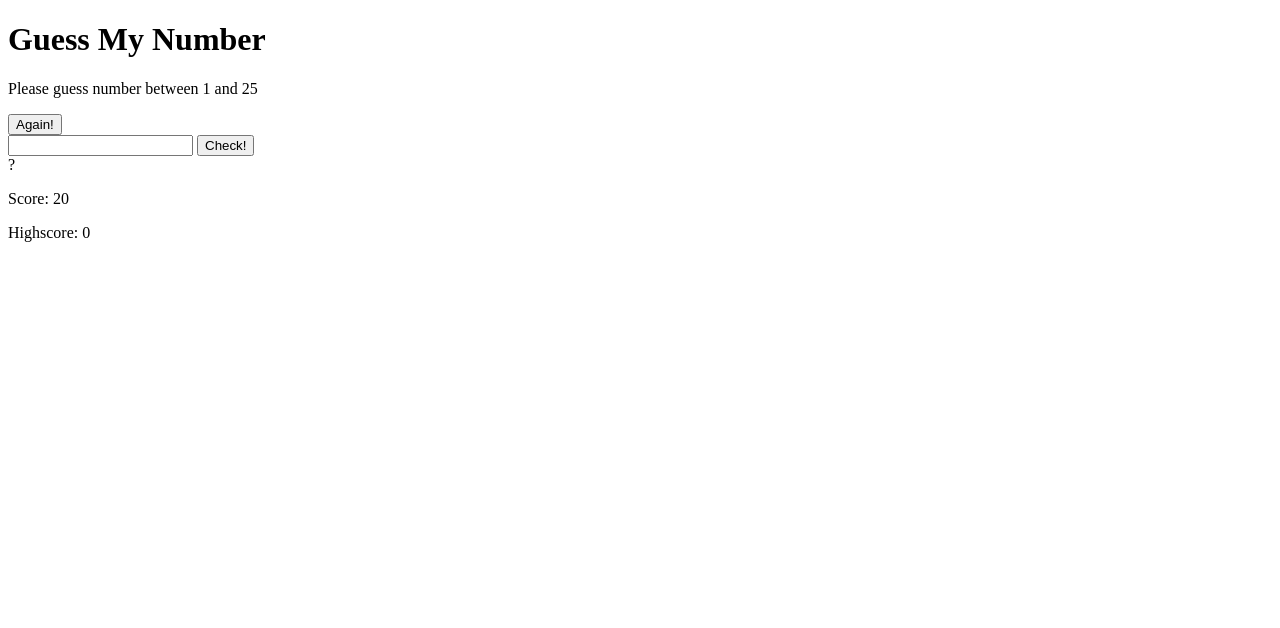
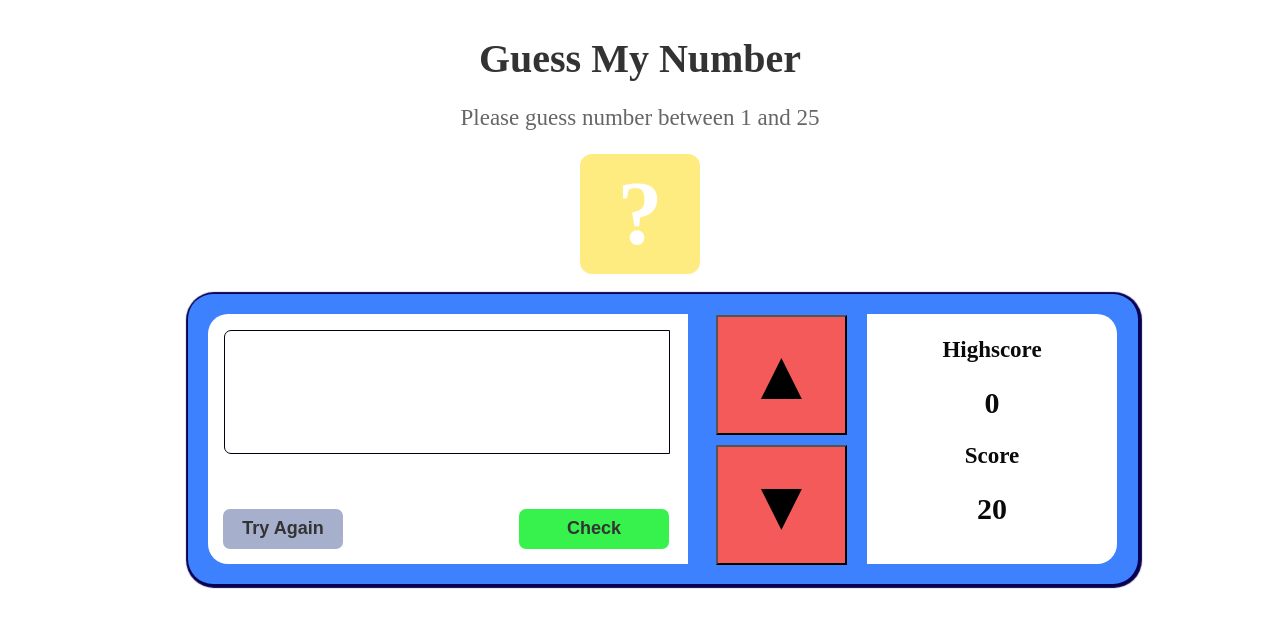
Before and after one commit to ayandhikaa/Mini-Project-JS, a plain HTML site: page Guess-number/index.html in a window 1280 px wide. Drawn offline with Linux system fonts and the light colour scheme.

Commit message:
update css html

```diff
--- a/Guess-number/index.html
+++ b/Guess-number/index.html
@@ -3,6 +3,7 @@
 <head>
     <meta charset="UTF-8">
     <meta name="viewport" content="width=device-width, initial-scale=1.0">
+    <link rel="stylesheet" href="style.css">
     <title>Guess My Number</title>
 </head>
 <body>
@@ -10,21 +11,25 @@
         <header>
             <h1>Guess My Number</h1>
             <p class="info">Please guess number between 1 and 25</p>
-            <button class="btnAgain">Again!</button>
+            <div class="number">?</div>
         </header>
         <main>
             <section class="boxNum">
                 <input type="number" class="guess" placeholder="">
-                <button class="btnCheck">Check!</button>
-                <div class="number">?</div>
+                <section class="button">
+                    <button class="btnAgain">Try Again</button>
+                    <button class="btnCheck">Check</button>
+                </section>
             </section>
+            <div class="btnArrow">
+                <button class="btnUp">▲</button>
+                <button class="btnDown">▼</button>
+            </div>
             <section class="infoScore">
-                <p class="label-score">Score:
-                    <span class="score">20</span>
-                </p>
-                <p class="label-highscore">Highscore:
-                    <span class="highscore">0</span>
-                </p>
+                <p class="label-highscore">Highscore</p>
+                <span class="highscore">0</span>
+                <p class="label-score">Score</p>
+                <span class="score">20</span>
             </section>
         </main>
         <script src="script.js"></script>
--- a/Guess-number/style.css
+++ b/Guess-number/style.css
@@ -0,0 +1,149 @@
+input::-webkit-outer-spin-button,
+input::-webkit-inner-spin-button {
+  -webkit-appearance: none;
+  margin: 0;
+}
+
+.container {
+    display: inline-block;;
+    flex-direction: column;
+    align-items: center;
+    justify-content: center;
+    height: 100%;
+    width: 100%;
+    background-color: #ffffff;
+}
+
+h1 {
+    font-size: 40px;
+    font-weight: bold;
+    color: #333333;
+    margin-bottom: 10px;
+    text-align: center;
+}
+
+.info {
+    font-size: 23px;
+    color: #666666;
+    text-align: center;
+}
+
+.number {
+    font-size: 90px;
+    font-weight: bold;
+    color: #ffffff;
+    margin-bottom: 20px;
+    text-align: center;
+    background-color: #FFEC81;
+    border-radius: 12px;
+    width: 120px;
+    height: 120px;
+    line-height: 120px;
+    margin: 0 auto 20px auto;
+}
+
+main {
+    display: flex;
+    height: 290px;
+    width: 950px;
+    margin: 20px auto auto 180px;
+    border-radius: 25px;
+    background-color: #3D81FF;
+    box-shadow: 1px 1px 1px 3px #070152;
+}
+
+.boxNum {
+    background-color: #ffffff;
+    margin: 20px;
+    width: 480px;
+    border-radius: 20px 0 0 20px;
+}
+
+.btnAgain {
+    background-color: #A6AFCC;
+    border: none;
+    border-radius: 7px;
+    color: #333333;
+    font-size: 18px;
+    font-weight: bold;
+    cursor: pointer;
+    width: 120px;
+    height: 40px;
+    margin: 50px auto 0 15px;
+}
+
+.btnAgain:hover {
+    background-color: #61677e;
+    color: #e2e2e0;
+}
+
+.btnCheck {
+    background-color: #37F24C;
+    border: none;
+    border-radius: 7px;
+    color: #333333;
+    font-size: 18px;
+    font-weight: bold;
+    cursor: pointer;
+    width: 150px;
+    height: 40px;
+    margin: 20px 15px 0 172px;
+}
+
+.btnCheck:hover {
+    background-color: #065c12;
+    color: #e2e2e0;
+}
+
+.guess {
+    width: 440px;
+    height: 120px;
+    box-decoration-break: none;
+    border-radius: 7px 0 0 7px;
+    border: rgb(1, 1, 15) 1px solid;
+    font-size: 36px;
+    text-align: center;
+    margin: 16px 0 5px 16px;
+}
+
+.btnArrow {
+    width: 131px;
+    height: 254px;
+    margin: 16px 0 5px 8px;
+}
+
+.btnUp, .btnDown {
+    width: 131px;
+    height: 120px;
+    font-size: 70px;
+    margin: 5px 0 5px 0;
+    background-color: #F45A5A;
+    cursor: pointer;
+}
+
+.infoScore {
+    font-size: 23px;
+    color: #0c0909;
+    font-display: column;
+    font-weight: bold;
+    text-align: center;
+    background-color: #ffffff;
+    margin: 20px;
+    width: 250px;
+    border-radius: 0 20px 20px 0;
+}
+
+.labelScore
+.labelHighScore {
+    text-align: center;
+    font-weight: bold;
+    margin: 30px 0 10px 0;
+}
+
+.score,
+.highscore {
+    text-align: center;
+    font-weight: bold;
+    margin: 5px 0 20px 0;
+    font-size: 30px;
+}
```
